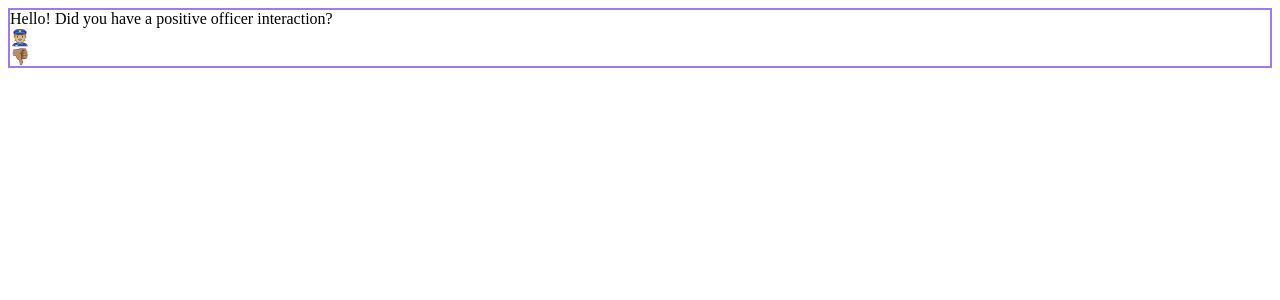
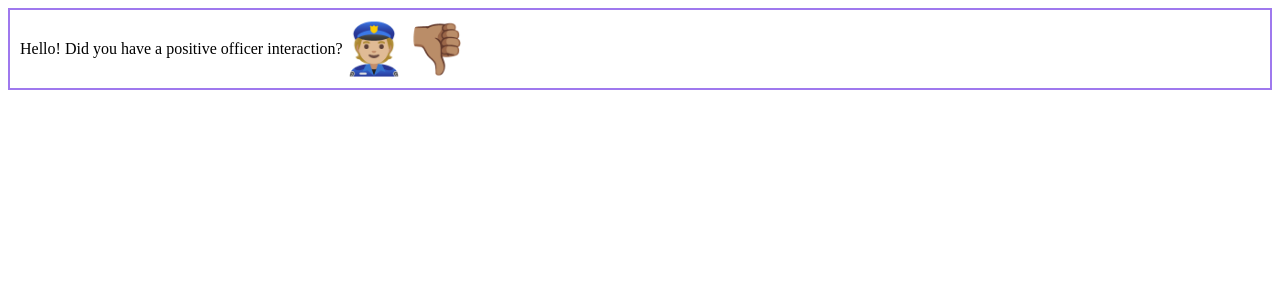
Before and after one commit to charlespaull/yes-no_reviewComponent, a React (Create React App) app in the folder yes-no-user/: page / in a window 1280 px wide. Shown: the top 300 px of the page. Built offline with nearby package versions, Linux system fonts and the light colour scheme.

Commit message:
file name changes, some CSS done. need to center/animate.

```diff
--- a/yes-no-user/src/App.js
+++ b/yes-no-user/src/App.js
@@ -1,11 +1,11 @@
 import React from "react";
-import YesNoReview from "./YesNoReview";
+import UserReview from "./UserReview";
 
 class App extends React.Component {
     render() {
         return (
             <div className="app">
-                <YesNoReview />
+                <UserReview />
             </div>
         )
     }
--- /dev/null
+++ b/yes-no-user/src/UserReview.js
@@ -0,0 +1,34 @@
+import React from "react";
+import "./userReview.css";
+
+class UserReview extends React.Component {
+  constructor(props) {
+    super(props);
+
+    this.state = {
+      reviewSelect: null
+    };
+  }
+
+  render() {
+    return (
+      <div className="review-container">
+        <div className="review">
+          Hello! Did you have a positive officer interaction?
+        </div>
+        <div className="cop-emoji">
+          <span aria-label="jsx-a11y/accessible-emoji" role="img" className="cop">
+            👮🏼‍
+          </span>
+        </div>
+        <div className="thumbs-down">
+          <span aria-label="jsx-a11y/accessible-emoji" role="img" className="t-down">
+            👎🏽
+          </span>
+        </div>
+      </div>
+    );
+  }
+}
+
+export default UserReview;
--- a/yes-no-user/src/YesNoReview.js
+++ /dev/null
@@ -1,24 +0,0 @@
-import React from "react";
-import "./yesNo.css";
-
-class YesNoReview extends React.Component {
-  constructor(props) {
-    super(props);
-
-    this.state = {
-      reviewSelect: null
-    };
-  }
-
-  render() {
-    return(
-        <div className="review-container" style={{ border: "2px solid #9F79EE"}}>
-            <div className="review">Hello! Did you have a positive officer interaction?</div>
-            <div className="cop-emoji"><span aria-label="jsx-a11y/accessible-emoji" role="img">👮🏼‍</span></div>
-            <div className="thumbs-down"><span aria-label="jsx-a11y/accessible-emoji" role="img">👎🏽</span></div>
-        </div>
-    )
-  }
-}
-
-export default YesNoReview;
--- /dev/null
+++ b/yes-no-user/src/userReview.css
@@ -0,0 +1,11 @@
+.review-container {
+  border: 2px solid #9f79ee;
+  display: flex;
+  flex-direction: row;
+  padding: 10px;
+  align-items: center;
+}
+
+span {
+  font-size: 50px;
+}
```
Also changed, not shown: yes-no-user/src/yesNo.css (deleted).
